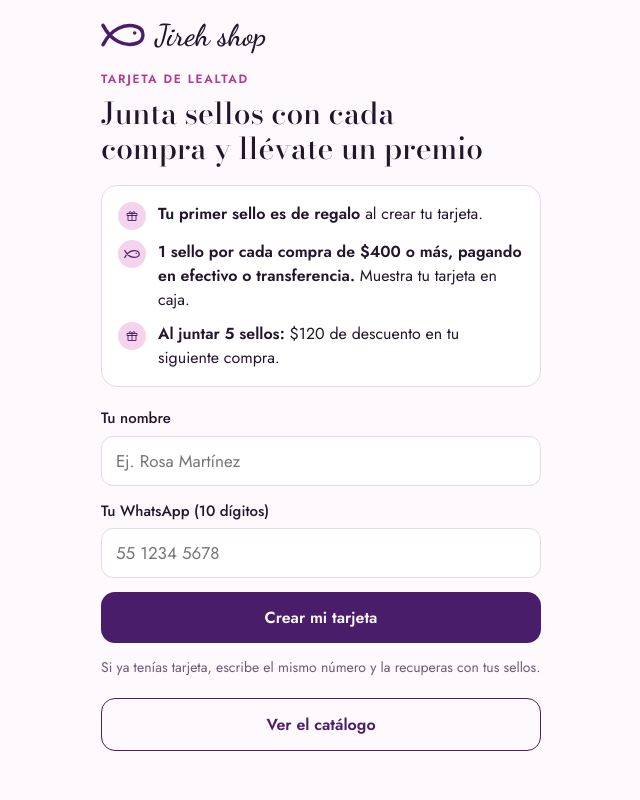
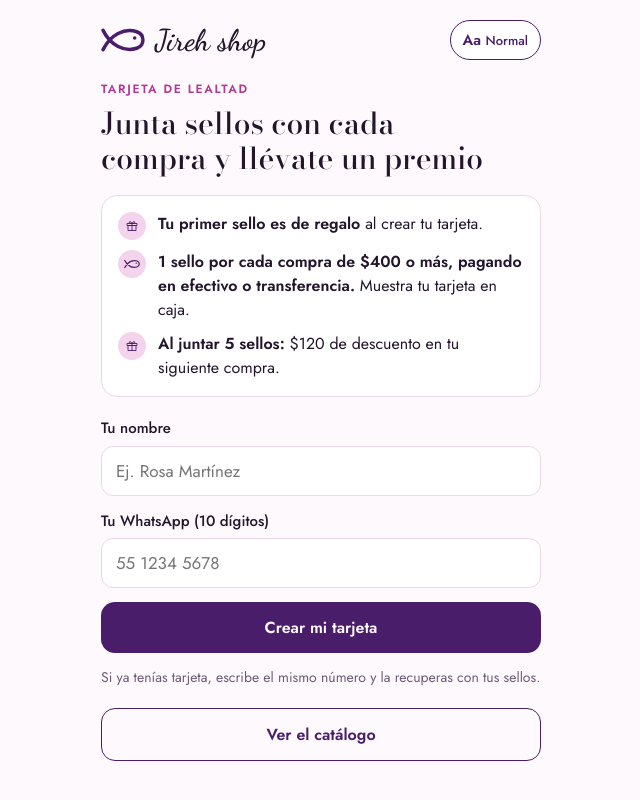
Before and after one commit to Lebhy42/Jirehshop, a plain HTML site: page lealtad/index.html in a window 1280 px wide. Shown: the whole page, without its empty margins (319-959 px from the left). Drawn offline with nearby package versions, Linux system fonts and the light colour scheme.

Commit message:
Botón para agrandar el texto (Normal, Grande, Muy grande)
Agranda toda la página como el zoom del navegador y se recuerda en el celular. No afecta la impresión del cartel.

Co-Authored-By: Claude Opus 5.5 <noreply@anthropic.com>
Claude-Session: https://claude.ai/code/session_012e8e5Dwo6n3aaTxWfmRDxU

```diff
--- a/lealtad/index.html
+++ b/lealtad/index.html
@@ -74,7 +74,9 @@ p { margin: 0; }
 /* marca */
 .brand { display: flex; align-items: center; gap: 10px; }
 .brand svg { width: 44px; height: 30px; flex: none; color: var(--plum); }
-.brand .name { font-family: var(--f-script); font-weight: 600; font-size: 30px; line-height: 1; color: var(--ink); }
+.tam { margin-left: auto; font: 600 15px var(--f-body); padding: 8px 12px; border-radius: 999px; border: 1.5px solid var(--plum); background: var(--surface); color: var(--plum); cursor: pointer; white-space: nowrap; }
+.tam span { font-weight: 500; font-size: 13px; }
+.brand .name { white-space: nowrap; font-family: var(--f-script); font-weight: 600; font-size: 30px; line-height: 1; color: var(--ink); }
 
 /* formulario */
 form { display: flex; flex-direction: column; gap: 14px; }
@@ -223,7 +225,8 @@ textarea { resize: vertical; min-height: 72px; }
 @media print {
   :root, :root:not([data-theme="light"]), :root[data-theme="dark"] {
     --paper: #fff; --surface: #fff; --ink: #22152C; --muted: #6D5A78; --plum: #4A1D6B; --magenta: #B03A93; --line: #E9D9E6; color-scheme: light; }
-  .wrap > :not(.brand):not(#v-cartel), #v-cartel > :not(.poster), .toast { display: none !important; }
+  .wrap > :not(.brand):not(#v-cartel), #v-cartel > :not(.poster), .toast, .tam { display: none !important; }
+  body { zoom: 1 !important; }
   .wrap { max-width: none; padding: 0; }
   .poster { border: none; }
 }
@@ -250,6 +253,7 @@ textarea { resize: vertical; min-height: 72px; }
   <header class="brand">
     <svg viewBox="0 0 64 40" aria-hidden="true"><use href="#fish"/></svg>
     <span class="name">Jireh shop</span>
+    <button type="button" class="tam" id="tam" aria-label="Tamaño del texto">Aa <span id="tam-n">Normal</span></button>
   </header>
 
   <!-- ======== CLIENTA ======== -->
@@ -1360,6 +1364,19 @@ function renderCartel() {
 }
 $('p-print').addEventListener('click', () => window.print());
 
+/* ---------- tamaño del texto ---------- */
+// Agranda toda la página (letra, botones y tarjeta) como el zoom del navegador; se recuerda en ese celular
+const TAMANOS = [[1, 'Normal'], [1.2, 'Grande'], [1.4, 'Muy grande']];
+let tam = Math.max(0, TAMANOS.findIndex(t => String(t[0]) === store.get('jireh_tam')));
+function aplicarTam() {
+  const [z, n] = TAMANOS[tam];
+  document.body.style.zoom = z === 1 ? '' : z;
+  $('tam-n').textContent = n;
+  $('tam').setAttribute('aria-label', `Tamaño del texto: ${n}. Toca para cambiarlo`);
+}
+$('tam').addEventListener('click', () => { tam = (tam + 1) % TAMANOS.length; store.set('jireh_tam', String(TAMANOS[tam][0])); aplicarTam(); });
+aplicarTam();
+
 /* ---------- arranque ---------- */
 $('demoBar').hidden = !DEMO;
 setView(vistaDeHash());
```
